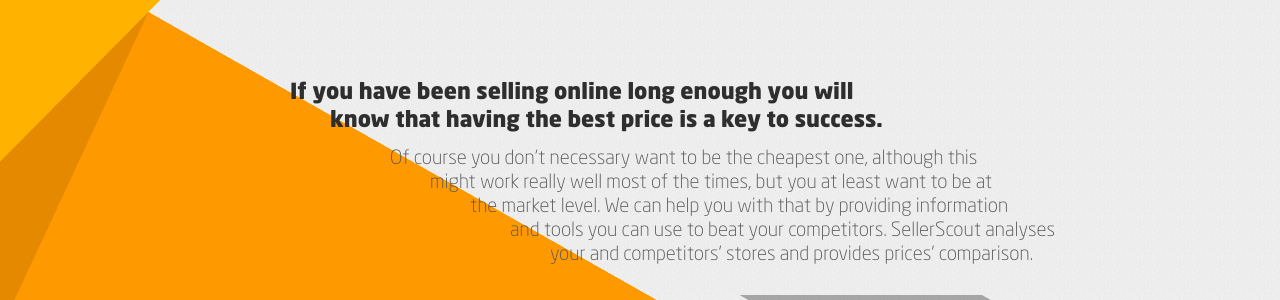
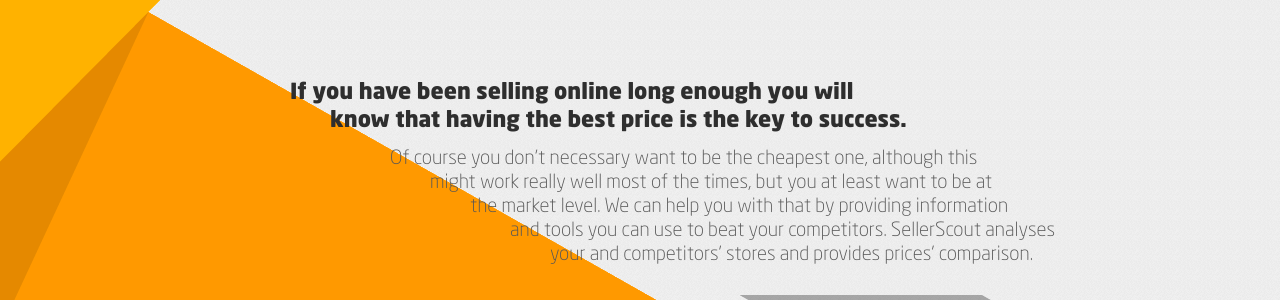
Before and after one commit to juokaz/sellerscout, a Jekyll site: the page built from index.html, in a window 1280 px wide. Shown: the part 251-551 px from the top of the page. Built offline with Jekyll 4.4.1, drawn with Linux system fonts in a browser that asks for light colours.

Commit message:
Spelling mistake

```diff
--- a/_includes/home.markdown
+++ b/_includes/home.markdown
@@ -4,7 +4,7 @@
         <div class="slide-inner">
             <h1>
                 <span>If you have been selling online long enough you will</span>
-                <span class="second">know that having the best price is a key to success.</span>
+                <span class="second">know that having the best price is the key to success.</span>
             </h1>
             <h2>
                 <span>Of course you don’t necessary want to be the cheapest one, although this</span>
--- a/_layouts/default.html
+++ b/_layouts/default.html
@@ -6,7 +6,7 @@
 <head>
     <meta charset="utf-8">
     <title>{% if page.title %}{{ page.title }}{% else %}Competitor Price Monitoring for e-commerce stores{% endif %} - SellerScout</title>
-    <meta name="description" content="If you have been selling online long enough you will know that having the best price is a key to success.">
+    <meta name="description" content="If you have been selling online long enough you will know that having the best price is the key to success.">
     <meta name="keywords" content="">
     <meta name="author" content="Web Species Ltd">
     <meta http-equiv="X-UA-Compatible" content="IE=edge,chrome=1">
```
